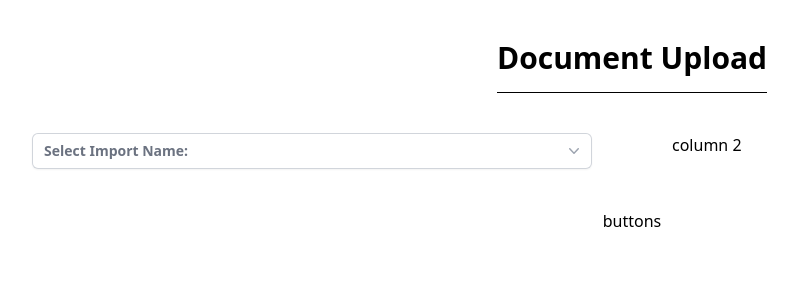
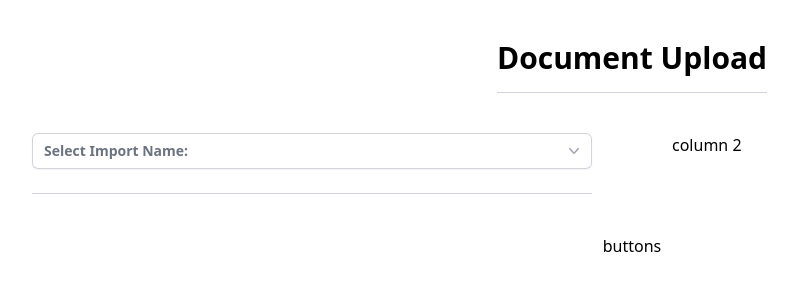
Before and after one commit to johanDev19/skyhop-code-assignment, a React (Vite) app: page / in a window 1280 px wide. Shown: the top 300 px of the page, without its empty margins (8-804 px from the left). Built offline with nearby package versions, Linux system fonts and the light colour scheme.

Commit message:
feat: create a Divider component

```diff
--- /dev/null
+++ b/src/components/Divider.tsx
@@ -0,0 +1,5 @@
+function Divider({ className }: { className?: string }) {
+  return <div className={`w-full bg-gray-300 h-[1px] mt-4 ${className}`} />;
+}
+
+export default Divider;
--- a/src/components/Title.tsx
+++ b/src/components/Title.tsx
@@ -1,4 +1,5 @@
 import React from "react";
+import Divider from "./Divider";
 
 interface Props {
   children: React.ReactNode;
@@ -11,7 +12,7 @@ function Title({ children, underline, className }: Props) {
     <>
       <h1 className={`text-3xl font-bold w-fit ${className}`}>
         {children}
-        {underline && <div className="w-full bg-black h-[1px] mt-4"></div>}
+        {underline && <Divider />}
       </h1>
     </>
   );
--- a/src/pages/Home.tsx
+++ b/src/pages/Home.tsx
@@ -1,3 +1,4 @@
+import Divider from "../components/Divider";
 import Dropdown from "../components/Dropdown";
 import Title from "../components/Title";
 
@@ -10,6 +11,7 @@ function Home(): JSX.Element {
       <div className="flex gap-20 justify-around w-full">
         <div className="flex flex-col gap-2 w-full">
           <Dropdown placeholder="Select Import Name:" options={[]} />
+          <Divider className="w-1/2" />
         </div>
         <div className="flex flex-col gap-2 w-full">column 2</div>
       </div>
```
